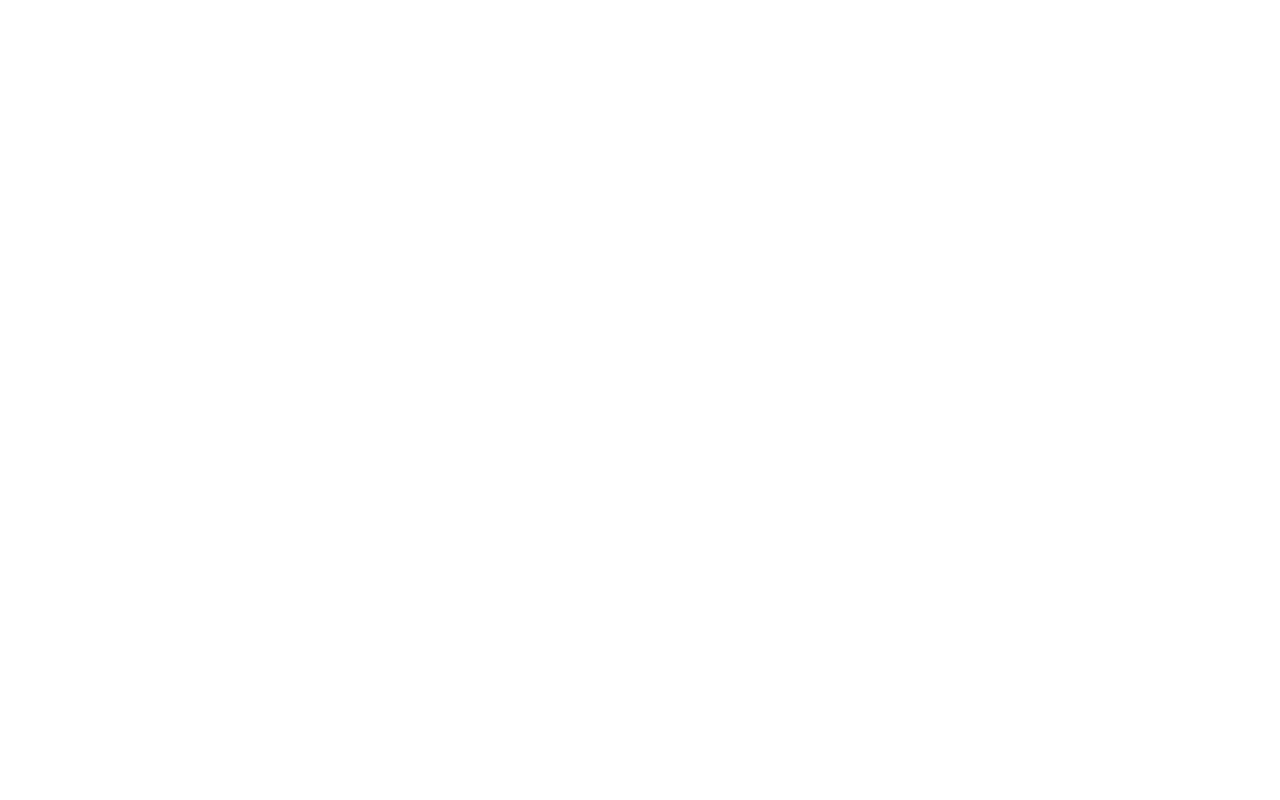
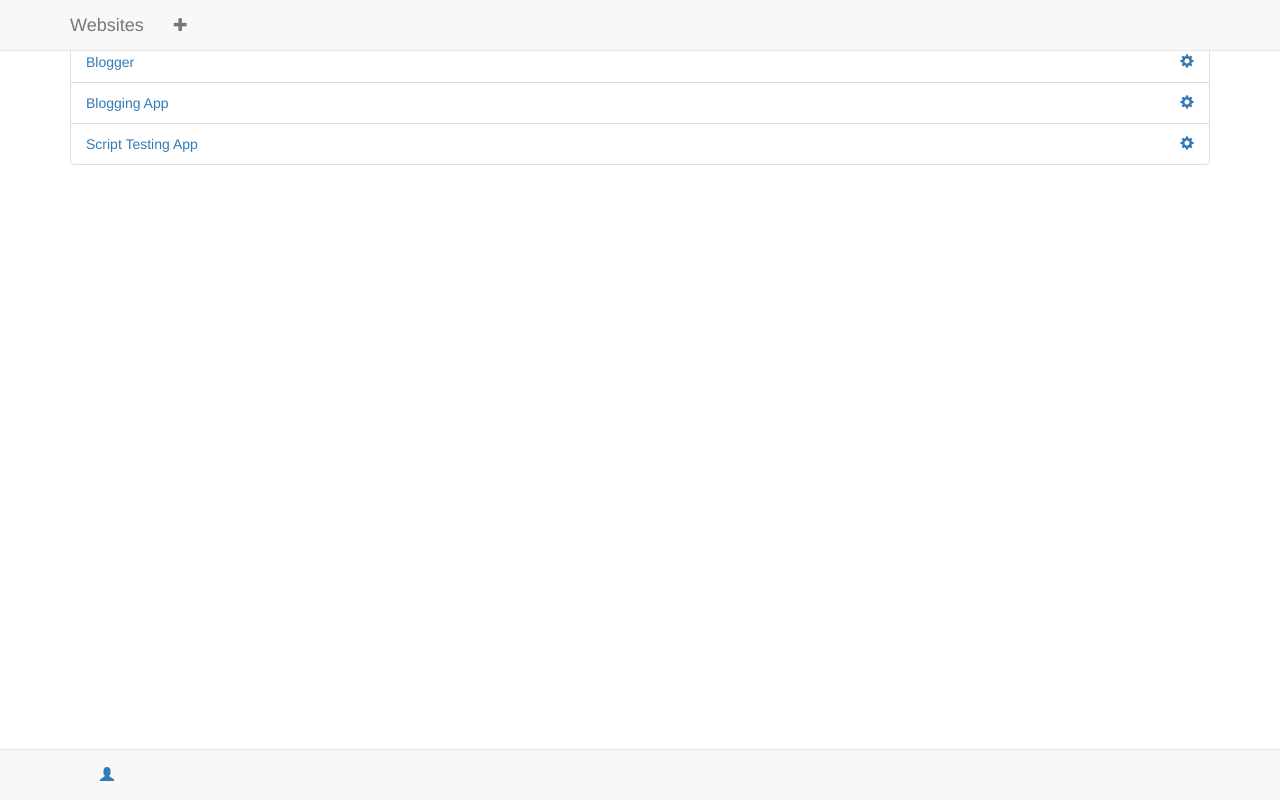
Before and after one commit to ashish-kalbhor/webdev, a website: page public/assignment/website-list.html in a window 1280 px wide. Drawn offline with nearby package versions, Linux system fonts and the light colour scheme.

```diff
--- a/public/assignment/css/style.css
+++ b/public/assignment/css/style.css
@@ -3,5 +3,16 @@
 }
 
 body {
-    padding-top: 36px;
+    padding-top: 60px;
+    padding-bottom: 60px;
 }
+
+.navbar a,
+.form-control{
+
+}
+
+a,
+.btn{
+
+}
--- a/public/assignment/website-list.html
+++ b/public/assignment/website-list.html
@@ -2,9 +2,64 @@
 <html lang="en">
 <head>
     <meta charset="UTF-8">
-    <title>Title</title>
+    <title>Websites List</title>
+    <link href="https://maxcdn.bootstrapcdn.com/bootstrap/3.3.6/css/bootstrap.min.css" rel="stylesheet"/>
+    <script src="https://ajax.googleapis.com/ajax/libs/angularjs/1.4.9/angular.min.js"></script>
+    <script src="app.js"></script>
 </head>
+
 <body>
+<nav class="navbar navbar-default navbar-fixed-top">
+    <div class="container">
+        <div class="navbar-header">
+            <a class="navbar-brand" href="index.html"> Websites</a>
+            <p class="navbar-text pull-right">
+                <a href="index.html" class="navbar-link">
+                    <span class="glyphicon glyphicon-plus"></span>
+                </a>
+            </p>
+        </div>
+    </div>
+</nav>
+<div class="container">
+    <ul class="list-group">
+        <li class="list-group-item">
+            <a href="index.html">Address Book App</a>
+            <a href="index.html" class="pull-right">
+                <span class="glyphicon glyphicon-cog"></span>
+            </a>
+        </li>
+        <li class="list-group-item">
+            <a href="index.html">Blogger</a>
+            <a href="index.html" class="pull-right">
+                <span class="glyphicon glyphicon-cog"></span>
+            </a>
+        </li>
+        <li class="list-group-item">
+            <a href="index.html">Blogging App</a>
+            <a href="index.html" class="pull-right">
+                <span class="glyphicon glyphicon-cog"></span>
+            </a>
+        </li>
+        <li class="list-group-item">
+            <a href="index.html">Script Testing App</a>
+            <a href="index.html" class="pull-right">
+                <span class="glyphicon glyphicon-cog"></span>
+            </a>
+        </li>
+    </ul>
 
+</div>
+<nav class="navbar navbar-default navbar-fixed-bottom">
+    <div class="container">
+        <div class="row navbar-text">
+            <div class="col-xs-3 text-center">
+                <a href="index.html">
+                    <span class="glyphicon glyphicon-user"></span>
+                </a>
+            </div>
+        </div>
+    </div>
+</nav>
 </body>
 </html>
```
Also changed, not shown: public/assignment/website-edit.html (renamed from public/assignment/css/website-edit.html, +1 -1 lines).
